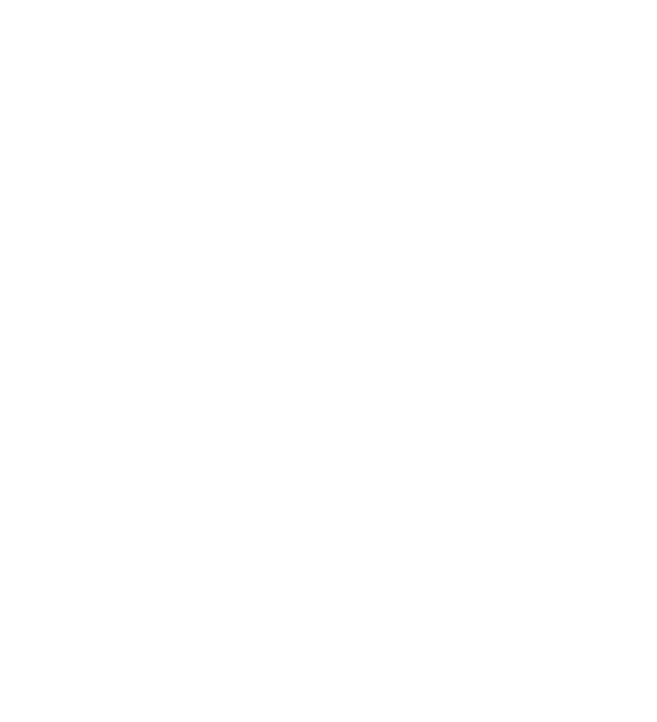
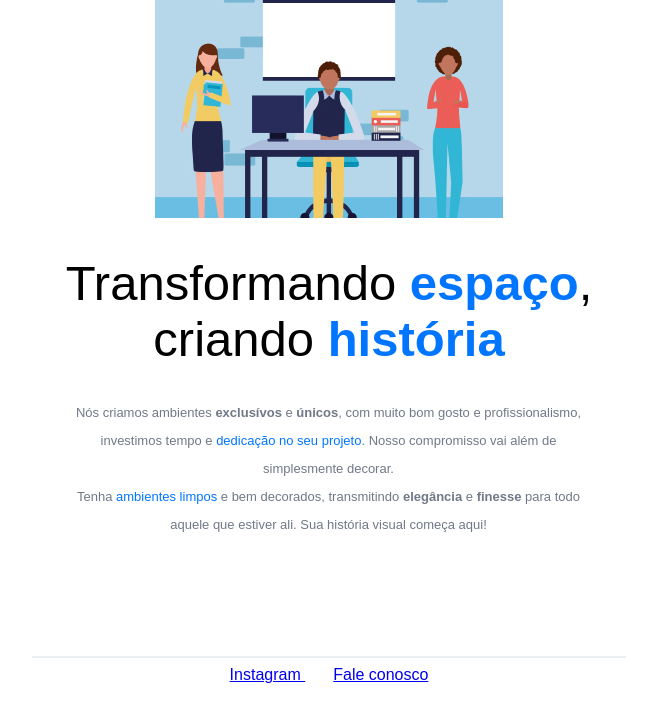
Before and after one commit to diegodavilas/ProgramacaoWebI, a plain HTML site: page Aula01/index.html in a window 1280 px wide. Shown: the whole page, without its empty margins (311-968 px from the left). Drawn offline with Linux system fonts and the light colour scheme.

Commit message:
Implementação do exercício da aula 1

```diff
--- a/Aula01/index.html
+++ b/Aula01/index.html
@@ -4,8 +4,40 @@
     <meta charset="UTF-8">
     <meta name="viewport" content="width=device-width, initial-scale=1.0">
     <title>Página Principal</title>
+    <link rel="stylesheet" type="text/css" href="style.css">
 </head>
 <body>
+    <div id ="hero">
+        <div id ="imagem">
+            <img src="./img/imagemTopo.jpg" alt="Desenho de três pessoas com lousa ao fundo.">
+        </div>
+
+        <h1>
+            Transformando <span><strong>espaço</strong></span>,
+            <br>criando <span><strong>história</strong></span>
+        </h1>
+
+        <p>
+            Nós criamos ambientes <strong>exclusívos</strong> e <strong>únicos</strong>, com muito bom gosto e profissionalismo, <br>
+            investimos tempo e <span>dedicação no seu projeto</span>. Nosso compromisso vai além de <br>
+            simplesmente decorar.
+            <br>
+            Tenha <span>ambientes limpos</span> e bem decorados, transmitindo <strong>elegância</strong> e <strong>finesse</strong> para todo <br>
+            aquele que estiver ali. Sua história visual começa aqui!
+        </p>
+    </div>
+
+    <div id="footer">
+        <div class="line"></div>
+
+        <a target="_blank" href="https://www.instagram.com/diegodavilagarcia/">
+            Instagram
+        </a>
+        <a target="_blank" href="mailto:diegodavilas@gmail.com">
+            Fale conosco
+        </a>
+    </div>
+
 
 </body>
 </html>
--- /dev/null
+++ b/Aula01/style.css
@@ -0,0 +1,48 @@
+body {
+    font-family: sans-serif;
+    text-align: center;
+    margin: 0;
+}
+
+
+#hero{
+    width: 593px;
+    height: 579px;
+    margin: 0 auto 77px;
+}
+
+h1{
+    font-size: 49px;
+    line-height: 56px;
+    font-weight: normal;
+    margin-bottom: 32px;
+}
+
+h1 span{
+    color: #0075FF;
+    font-weight: bold;
+}
+
+span{
+    color: #0075FF;
+}
+
+p{
+    font-family: sans-serif;
+    font-size: 13px;
+    line-height: 28px;
+    color: #707987;
+    margin-bottom: 77px;
+    width: 592px;
+}
+
+#footer a + a {
+    margin-left: 28px;
+    margin-bottom: 33px;
+}
+.line{
+    width: 592px;
+    height: 0px;
+    margin: 0 auto 8px;
+    border: 1px solid #eceff2;
+}
--- a/Aula01/styles.css
+++ /dev/null
@@ -1,3 +0,0 @@
-body {
-    font-family: sans-serif;
-}
```
Also changed, not shown: Aula01/img/imagemTopo.jpg (added).
